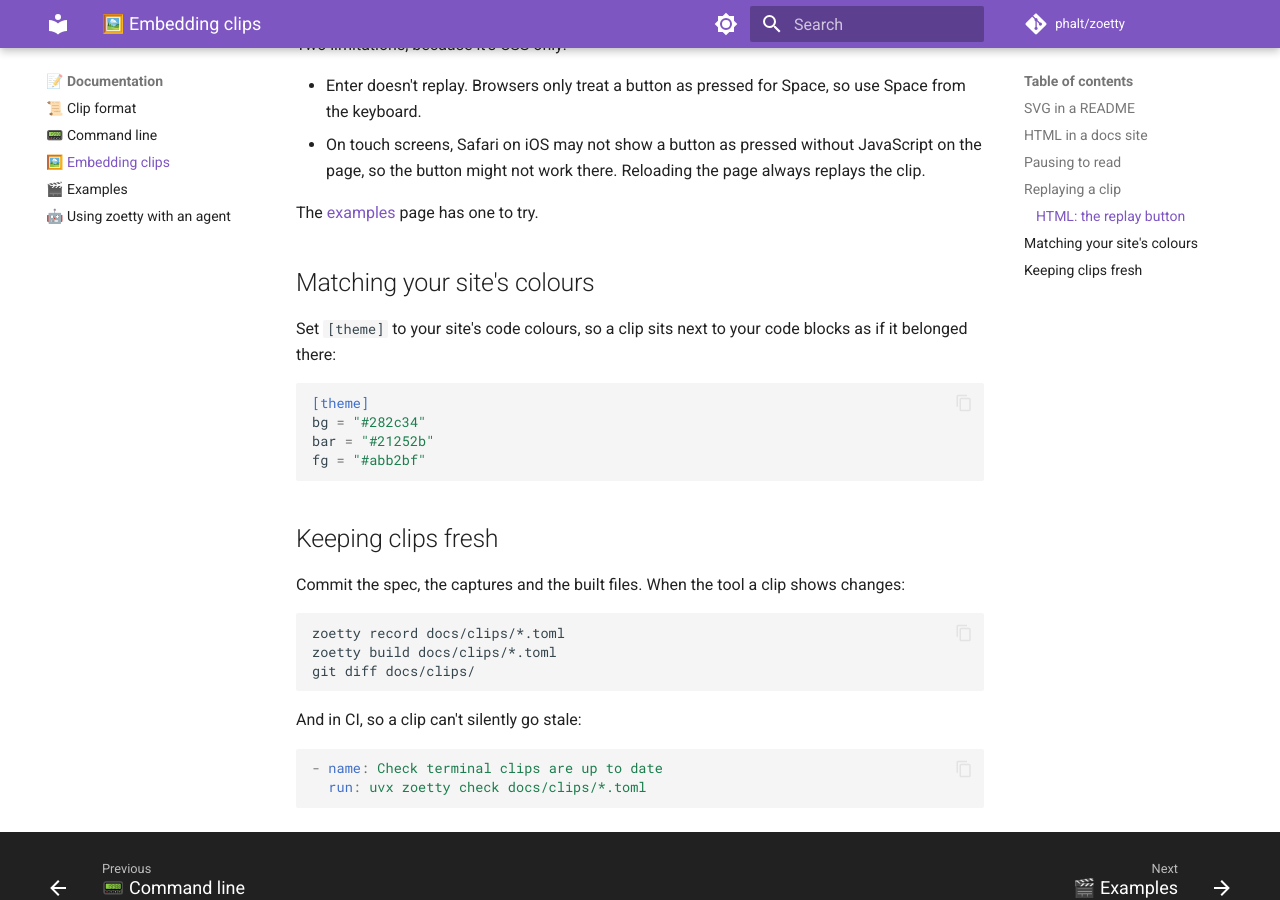
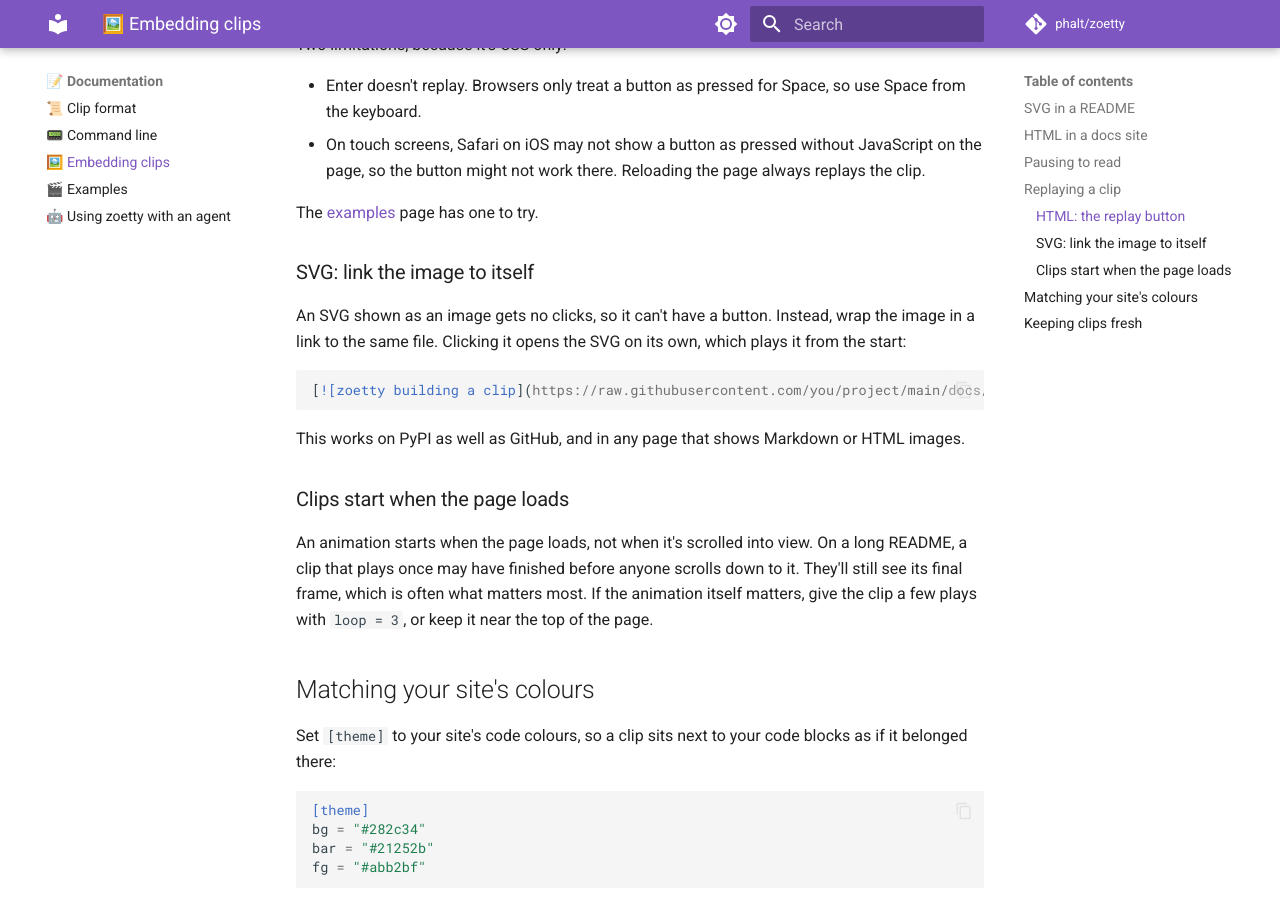
Before and after one commit to phalt/zoetty, an MkDocs documentation site: the page built from docs/embedding.md, in a window 1280 px wide and 900 px high, scrolled down 2258 px. Built offline with MkDocs 1.6.1 and Material for MkDocs 9.7.7, drawn with Linux system fonts in a browser that asks for light colours; comment, search, counter and statistics services are not loaded.

Commit message:
Docs: replaying SVG clips, and clips start on page load
An SVG in an <img> gets no clicks, so link the image to itself: opening
it plays it again. raw.githubusercontent.com serves SVGs as images with
inline styles allowed, so this works from GitHub and PyPI. Also warns
that a clip that plays once may finish before anyone scrolls to it.

Co-Authored-By: Claude Opus 5.5 <noreply@anthropic.com>
Claude-Session: https://claude.ai/code/session_01QATENydyVbLMby7AedTfVX

````diff
--- a/docs/embedding.md
+++ b/docs/embedding.md
@@ -78,6 +78,20 @@ Two limitations, because it's CSS only:
 
 The [examples](examples.md#play-once-pause-and-replay) page has one to try.
 
+### SVG: link the image to itself
+
+An SVG shown as an image gets no clicks, so it can't have a button. Instead, wrap the image in a link to the same file. Clicking it opens the SVG on its own, which plays it from the start:
+
+```markdown
+[![zoetty building a clip](https://raw.githubusercontent.com/you/project/main/docs/clips/demo.svg)](https://raw.githubusercontent.com/you/project/main/docs/clips/demo.svg)
+```
+
+This works on PyPI as well as GitHub, and in any page that shows Markdown or HTML images.
+
+### Clips start when the page loads
+
+An animation starts when the page loads, not when it's scrolled into view. On a long README, a clip that plays once may have finished before anyone scrolls down to it. They'll still see its final frame, which is often what matters most. If the animation itself matters, give the clip a few plays with `loop = 3`, or keep it near the top of the page.
+
 ## Matching your site's colours
 
 Set `[theme]` to your site's code colours, so a clip sits next to your code blocks as if it belonged there:
````
